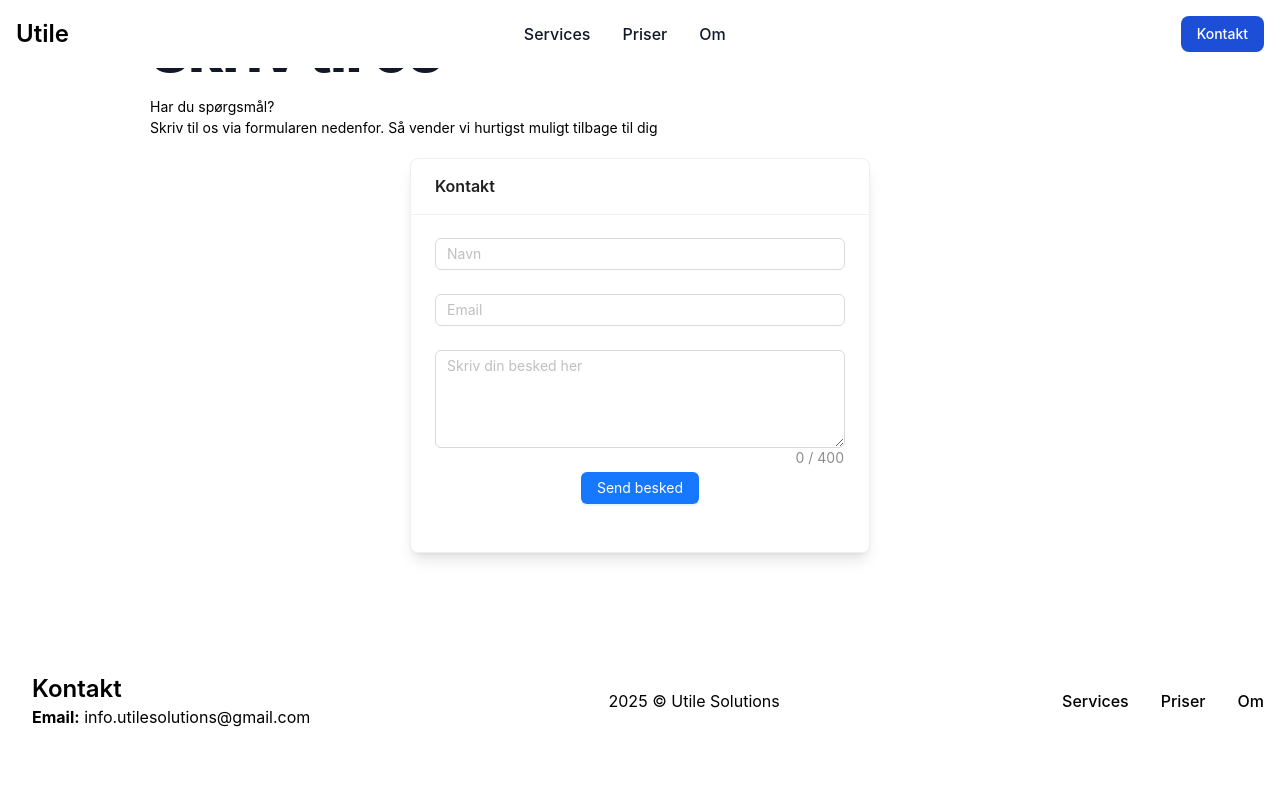
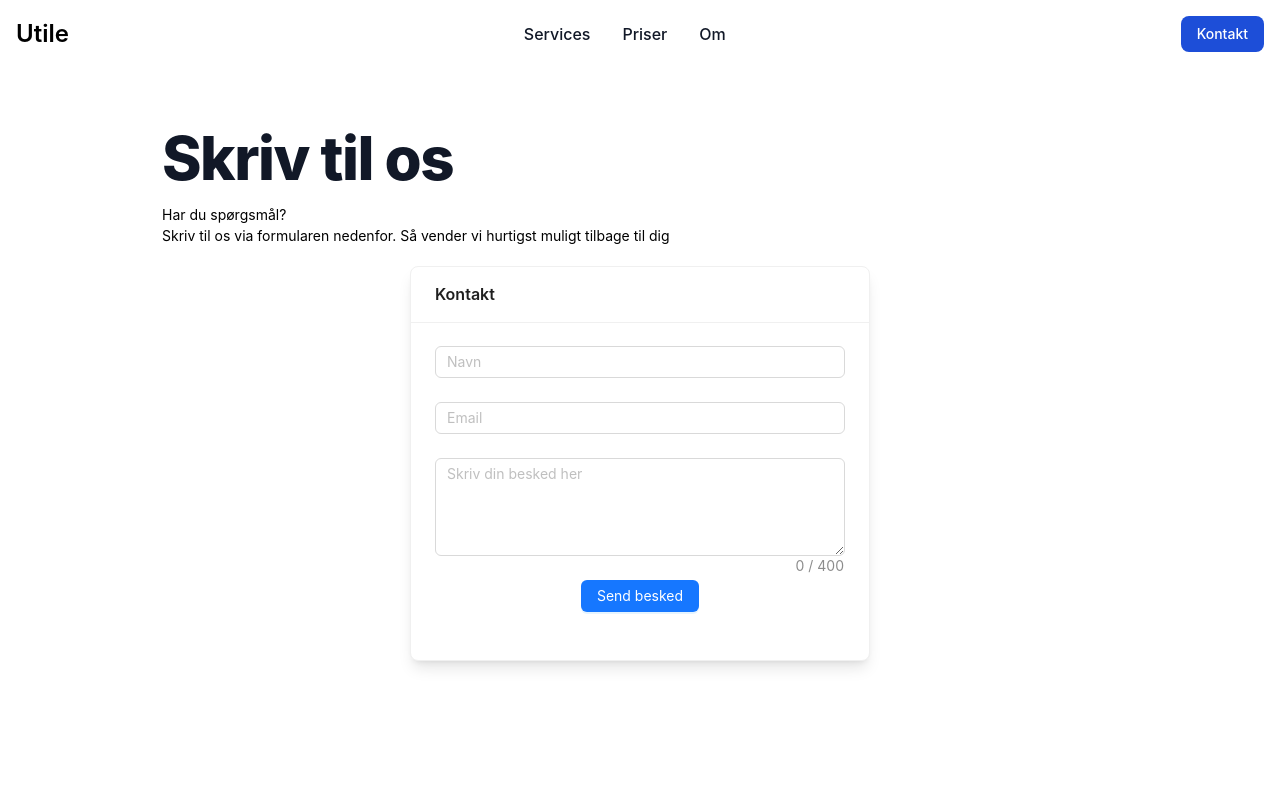
Before and after one commit to LucasSFH/LucasSFH.github.io, a React (Create React App) app in the folder utile-solutions/: page /kontakt in a window 1280 px wide. Shown: the top 800 px of the page. Built offline with nearby package versions, Linux system fonts and the light colour scheme; the HTML template or start-up script is replaced by a standard one.

Commit message:
padding on contcact page

```diff
--- a/utile-solutions/src/Pages/ContactPage.tsx
+++ b/utile-solutions/src/Pages/ContactPage.tsx
@@ -4,7 +4,7 @@ import {Col} from "antd"
 
 const ContactPage = () => {
   return (
-    <div style={{ margin: "auto", padding: "20px", maxWidth: '1020px' }}>
+    <div style={{ margin: "auto", maxWidth: '1020px' }} className="py-32 px-8">
       <h1 style={{ marginBottom: "16px" }}>Skriv til os</h1>
       <Col span={24}>
         <p>Har du spørgsmål?</p>
```
